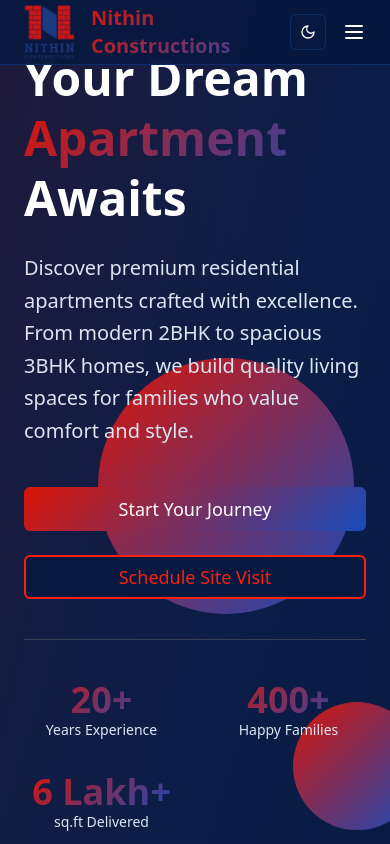
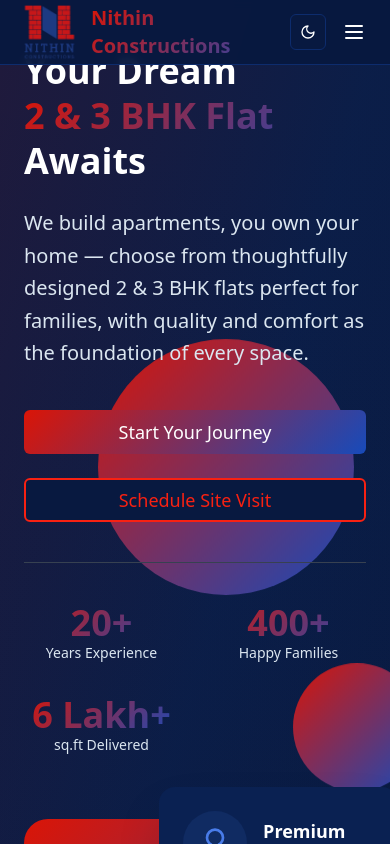
Before and after one commit to ManojAmbati2469/nithin-construction, a React (Vite) app: page / in a window 390 px wide. Shown: the top 844 px of the page. Built offline with nearby package versions, Linux system fonts and the light colour scheme.

Commit message:
Refactor: Update content to reflect flat sales
Updated content to clarify that individual flats (2/3BHK) are sold, not entire apartment buildings.

```diff
--- a/src/components/Hero.tsx
+++ b/src/components/Hero.tsx
@@ -43,13 +43,13 @@ const Hero = () => {
             {/* Left Content */}
             <div className={`space-y-10 reveal-left ${heroVisible ? 'visible' : ''}`}>
               <div className="space-y-6">
-                <h1 className="text-5xl lg:text-7xl font-bold leading-tight">
-                  Your Dream
-                  <span className="gradient-text block">Apartment</span>
+                <h1 className="text-4xl lg:text-7xl font-bold leading-tight">
+                  Your Dream<br />
+                  <span className="gradient-text block">2 &amp; 3 BHK Flat</span>
                   Awaits
                 </h1>
                 <p className="text-xl lg:text-2xl text-muted-foreground leading-relaxed max-w-2xl">
-                  Discover premium residential apartments crafted with excellence. From modern 2BHK to spacious 3BHK homes, we build quality living spaces for families who value comfort and style.
+                  We build apartments, you own your home — choose from thoughtfully designed 2 &amp; 3 BHK flats perfect for families, with quality and comfort as the foundation of every space.
                 </p>
               </div>
 
```
